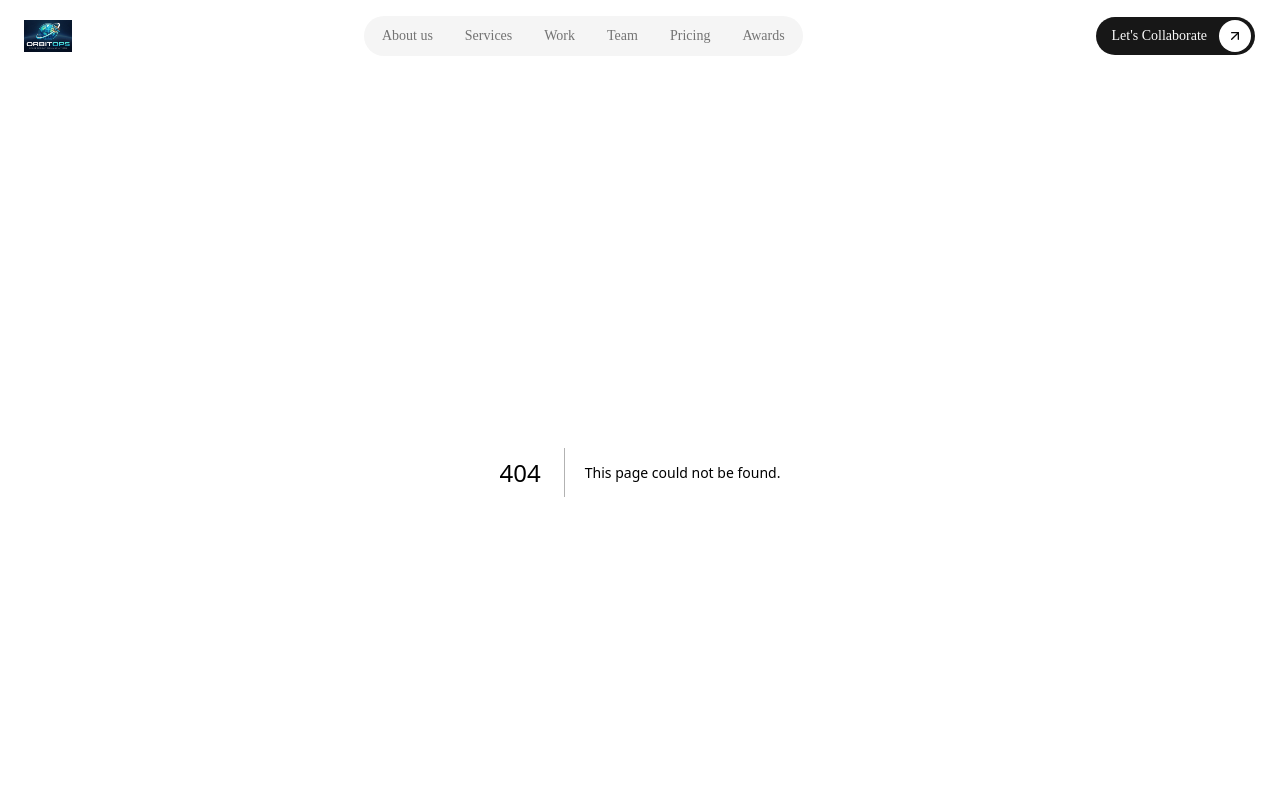
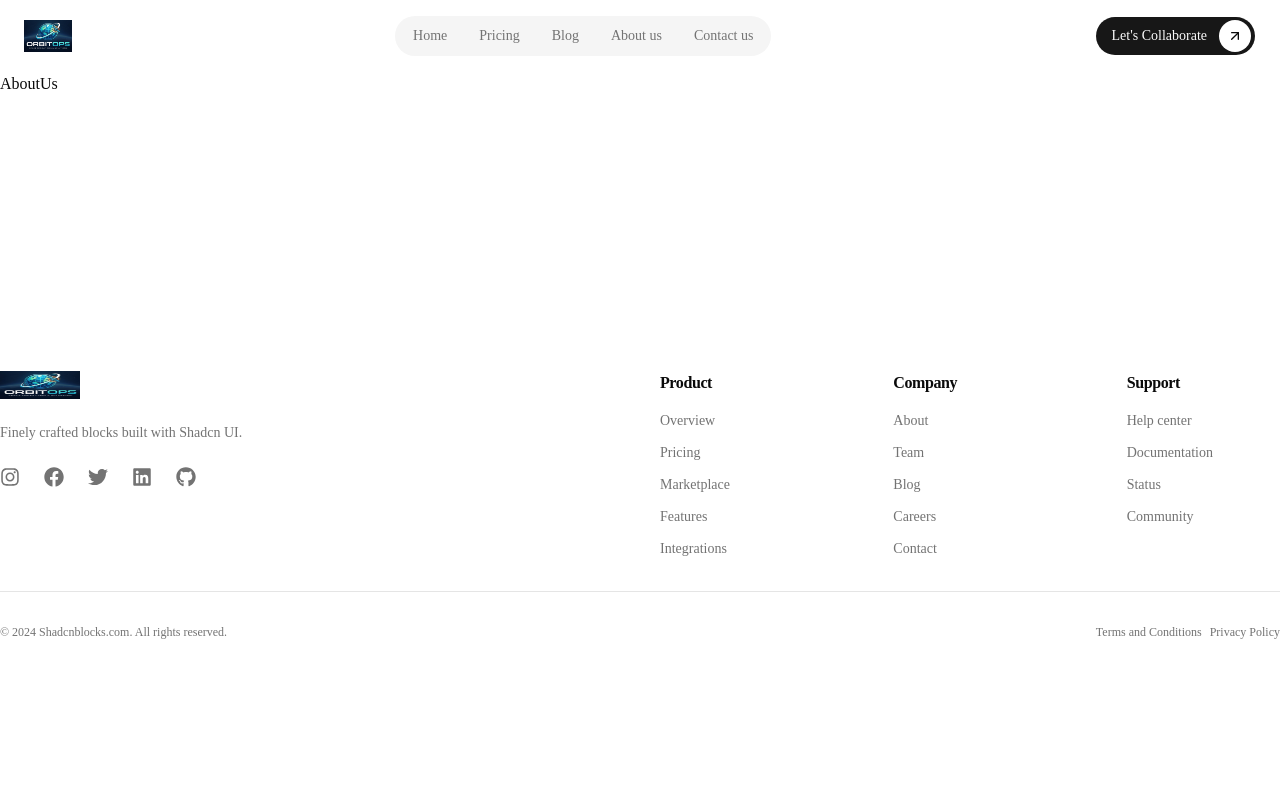
Before and after one commit to asif100a/orbit-ops-client, a Next.js app: page /about-us in a window 1280 px wide. Before the commit this address had no page. Shown: the top 800 px of the page. Built offline with nearby package versions, Linux system fonts and the light colour scheme.

Commit message:
feat: update Navbar links and add new pages for About Us, Blog, Contact Us, and Pricing

```diff
--- /dev/null
+++ b/app/(screens)/about-us/page.tsx
@@ -0,0 +1,7 @@
+import React from 'react'
+
+export default function AboutUs() {
+  return (
+    <div>AboutUs</div>
+  )
+}
--- /dev/null
+++ b/app/(screens)/blog/page.tsx
@@ -0,0 +1,7 @@
+import React from 'react'
+
+export default function Blog() {
+  return (
+    <div>Blog</div>
+  )
+}
--- /dev/null
+++ b/app/(screens)/contact-us/page.tsx
@@ -0,0 +1,5 @@
+import React from "react";
+
+export default function ContactUs() {
+  return <div>ContactUs</div>;
+}
--- /dev/null
+++ b/app/(screens)/pricing/page.tsx
@@ -0,0 +1,7 @@
+import React from 'react'
+
+export default function Pricing() {
+  return (
+    <div>Pricing</div>
+  )
+}
--- a/app/layout.tsx
+++ b/app/layout.tsx
@@ -31,7 +31,7 @@ export default function RootLayout({
     >
       <body className="min-h-full flex flex-col">
         <Navbar />
-        {children}
+        <main className="grow">{children}</main>
         <Footer />
       </body>
     </html>
--- a/components/layout/Navbar.tsx
+++ b/components/layout/Navbar.tsx
@@ -26,28 +26,24 @@ export type NavigationSection = {
 
 const navigationData: NavigationSection[] = [
   {
-    title: "About us",
-    href: "#",
-  },
-  {
-    title: "Services",
-    href: "#",
-  },
-  {
-    title: "Work",
-    href: "#",
-  },
-  {
-    title: "Team",
-    href: "#",
+    title: "Home",
+    href: "/",
   },
   {
     title: "Pricing",
-    href: "#",
+    href: "/pricing",
   },
   {
-    title: "Awards",
-    href: "#",
+    title: "Blog",
+    href: "/blog",
+  },
+  {
+    title: "About us",
+    href: "/about-us",
+  },
+  {
+    title: "Contact us",
+    href: "/contact-us",
   },
 ];
 
```
